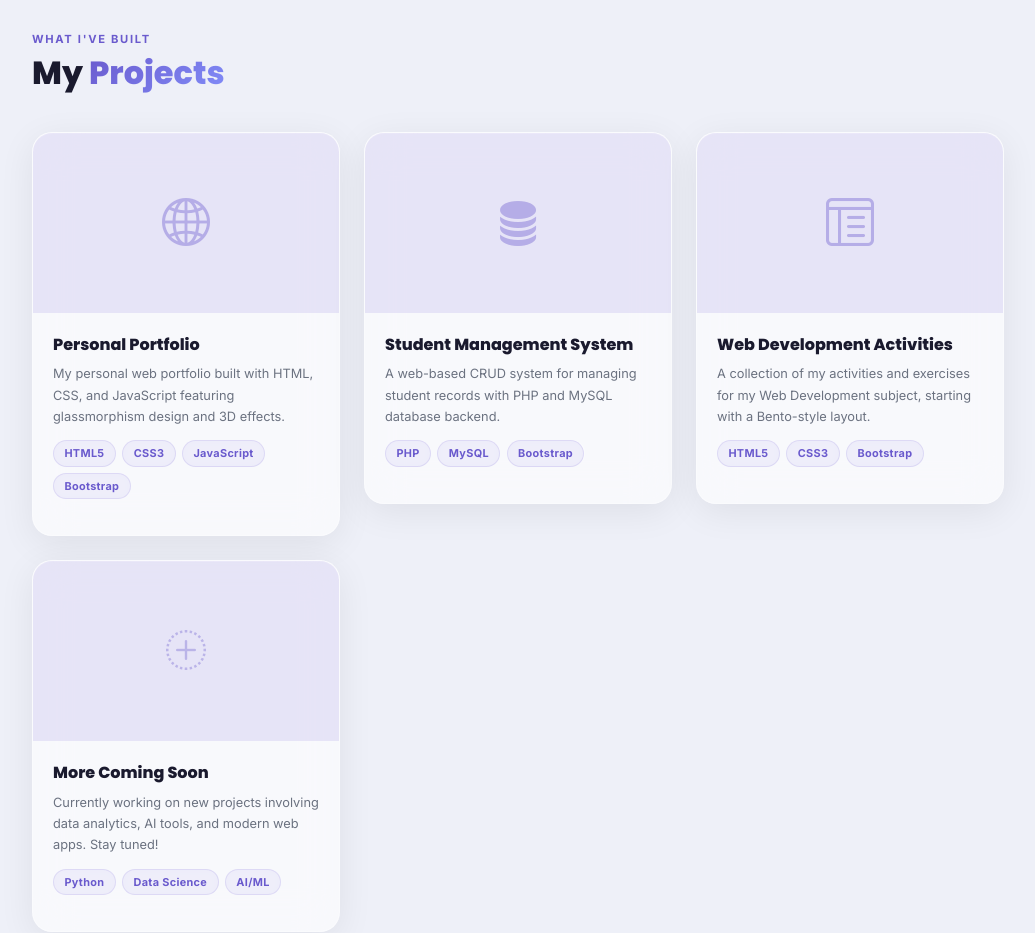
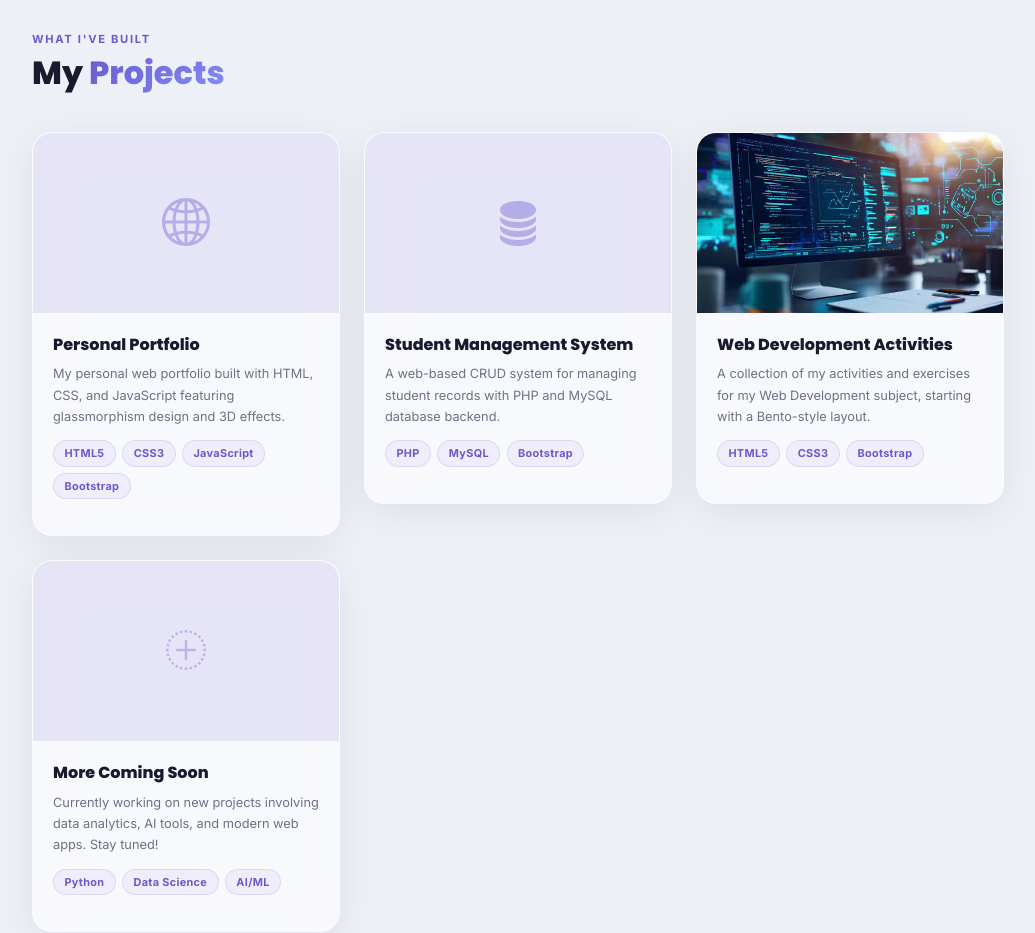
Before and after one commit to eadweardly/eadweardly.github.io, a plain HTML site: page index.html in a window 1280 px wide. Shown: the part 5320-6253 px from the top of the page, without its empty margins (232-1267 px from the left). Drawn offline with nearby package versions, Linux system fonts and the light colour scheme; no server answers; animation ran at ten frames a second.

Commit message:
Add cover photo for Web Development Activities

```diff
--- a/index.html
+++ b/index.html
@@ -605,7 +605,7 @@
           <div class="col-md-6 col-lg-4" data-aos="fade-up" data-aos-delay="160">
             <div class="project-grid-card">
               <div class="project-thumb">
-                <i class="bi bi-layout-text-window-reverse" style="color:var(--accent);opacity:.4"></i>
+                <img src="webdev-cover.png" alt="Web Development Activities cover" loading="lazy" style="width:100%;height:100%;object-fit:cover;display:block">
                 <div class="project-thumb-overlay">
                   <a href="activities.html" class="project-thumb-btn" title="View Activities"><i class="bi bi-box-arrow-up-right"></i></a>
                   <a href="https://github.com/eadweardly/web-development-activities" target="_blank" class="project-thumb-btn" title="GitHub"><i class="bi bi-github"></i></a>
```
Also changed, not shown: webdev-cover.png (added).
